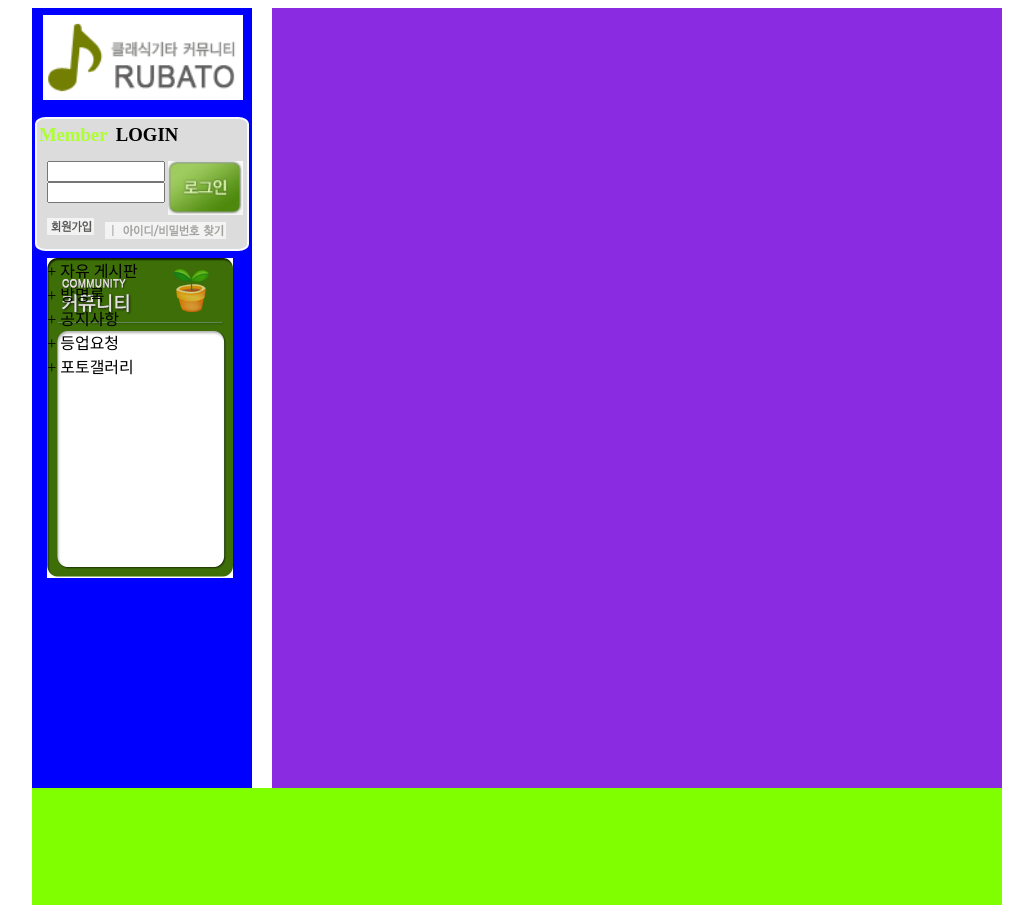
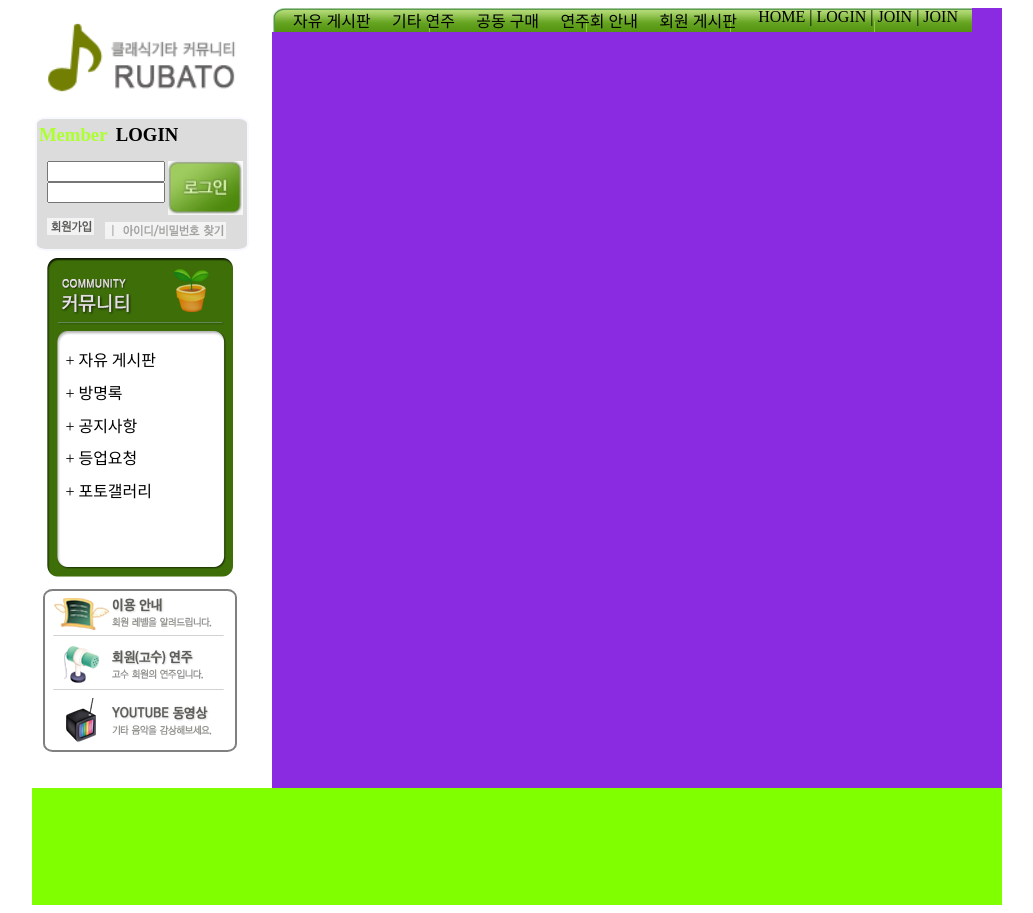
Before and after one commit to KIMYOUNGGON1/project, a plain HTML site: page 0_루바토 예제_210320/board_write.html in a window 1280 px wide. Shown: the whole page, without its empty margins (229-1262 px from the left). Drawn offline with Linux system fonts and the light colour scheme.

Commit message:
20210408 연습

```diff
--- a/0_루바토 예제_210320/board_write.html
+++ b/0_루바토 예제_210320/board_write.html
@@ -12,6 +12,7 @@
     <div id="whole">
 
         <div id="window1">
+
             <div id="window1image">
                 <img id="window1_image" src="img/logo.png" alt="">
             </div>
@@ -29,7 +30,7 @@
             </div>
 
             <div id="communityimage">
-                <div id="communitytext">
+                <div>
                     <div id="comm">
                         + 자유 게시판
                     </div>
@@ -51,9 +52,39 @@
                     </div>
                 </div>
             </div>
+
+            <div id="communitybottom">
+                <div>
+                    <img src="img/banner1.png" alt="">
+                    <img src="img/banner2.png" alt="">
+                    <img src="img/banner3.png" alt="">
+                </div>
+            </div>
+
         </div>
 
         <div id="window2">
+
+            <div id="top_right">
+                HOME
+                |
+                LOGIN
+                |
+                JOIN
+                |
+                JOIN
+            </div>
+
+            <div id="top_menu">
+                <div>
+                    <div>자유 게시판</div>
+                    <div>기타 연주</div>
+                    <div>공동 구매</div>
+                    <div>연주회 안내</div>
+                    <div>회원 게시판</div>
+                </div>
+            </div>
+
 
         </div>
 
--- a/0_루바토 예제_210320/css/board_write.css
+++ b/0_루바토 예제_210320/css/board_write.css
@@ -9,7 +9,7 @@
 #window1 {
     width: 220px;
     height: 780px;
-    background-color: blue;
+    /* background-color: blue; */
     float: left;
 }
 #window2 {
@@ -23,8 +23,11 @@
     height: 117px;
     background-color: chartreuse;
 }
+
+
+
+
 /* window1 상단 로고*/
-
 #window1image {
     width: 230px;
     margin-top: 3%;
@@ -33,6 +36,9 @@
 #window1_image {
     width: 200px;
 }
+
+
+
 
 /* window1 로그인 박스 */
 #window1login {
@@ -83,11 +89,44 @@
     position: relative;
     background-image: url("../img/sub_menu_bg.png");
     background-repeat: no-repeat;
-}
-#couunuitytext {
-    margin-top: 10px;
     display: flex;
     flex-direction: column;
-    width: 185px;
-    height: 310px;
 }
+#communityimage div {
+    margin-left: 5%;
+    padding-top: 5%;
+}
+#comm {
+    margin-top: 40%;
+}
+#communitybottom {
+    border: 2px gray solid;
+    border-radius: 5%;
+    display: flex;
+    flex-direction: column;
+    margin-top: 5%;
+    width: 190px;
+    margin-left: 5%;
+}
+#communitybottom div {
+    margin-left: 3%;
+    margin-top: 1%;
+    margin-bottom: 1%;
+}
+
+
+/*window2*/
+#top_right {
+    float: right;
+    margin-right: 6%;
+}
+#top_menu {
+    background-image: url("../img/main_menu_bg.png");
+    background-repeat: no-repeat;
+    width:700px
+}
+#top_menu div{
+    display: flex;
+    flex-direction: row;
+    justify-content: space-evenly;
+}
```
